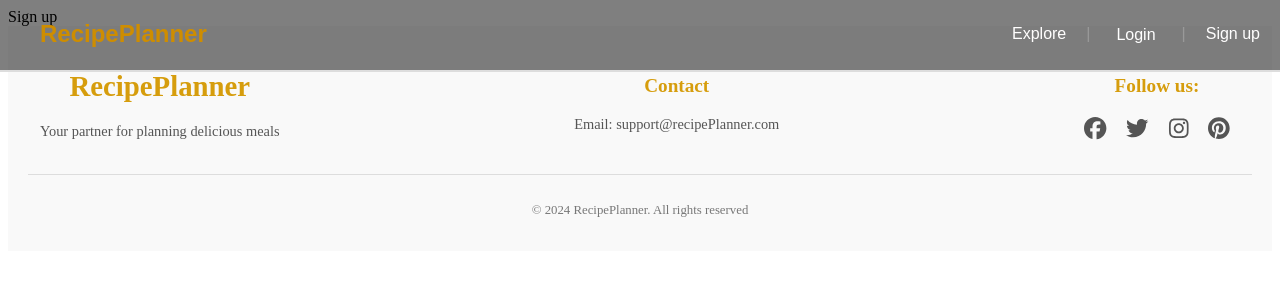
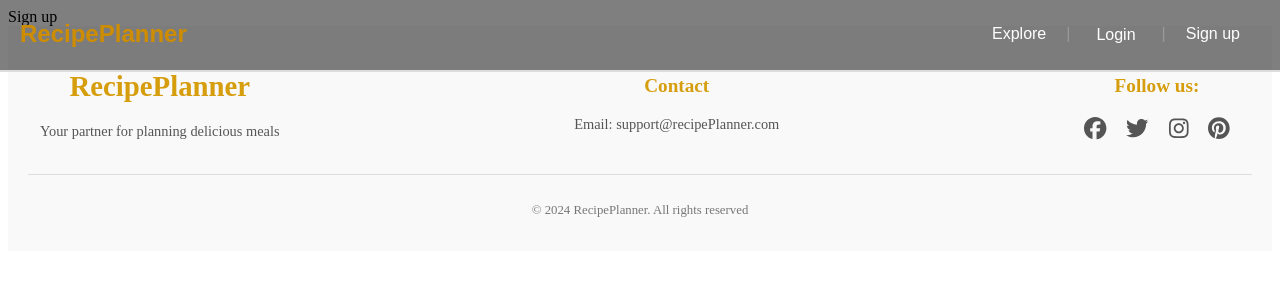
Before and after one commit to FridaEri/testingAndTS, a React (Vite) app in the folder frontend/: page /signup in a window 1280 px wide. Shown: the top 300 px of the page. Built offline with nearby package versions, Linux system fonts and the light colour scheme.

Commit message:
changed padding on navbar

```diff
--- a/frontend/src/components/navbar/navbar.css
+++ b/frontend/src/components/navbar/navbar.css
@@ -5,7 +5,7 @@
     width: 100%;
     background-color: rgba(0, 0, 0, 0.5);
     border-bottom: 2px solid #ddd;
-    padding: 0px 40px;
+    padding: 0px 20px;
     display: flex;
     justify-content: space-between;
     align-items: center;
```
